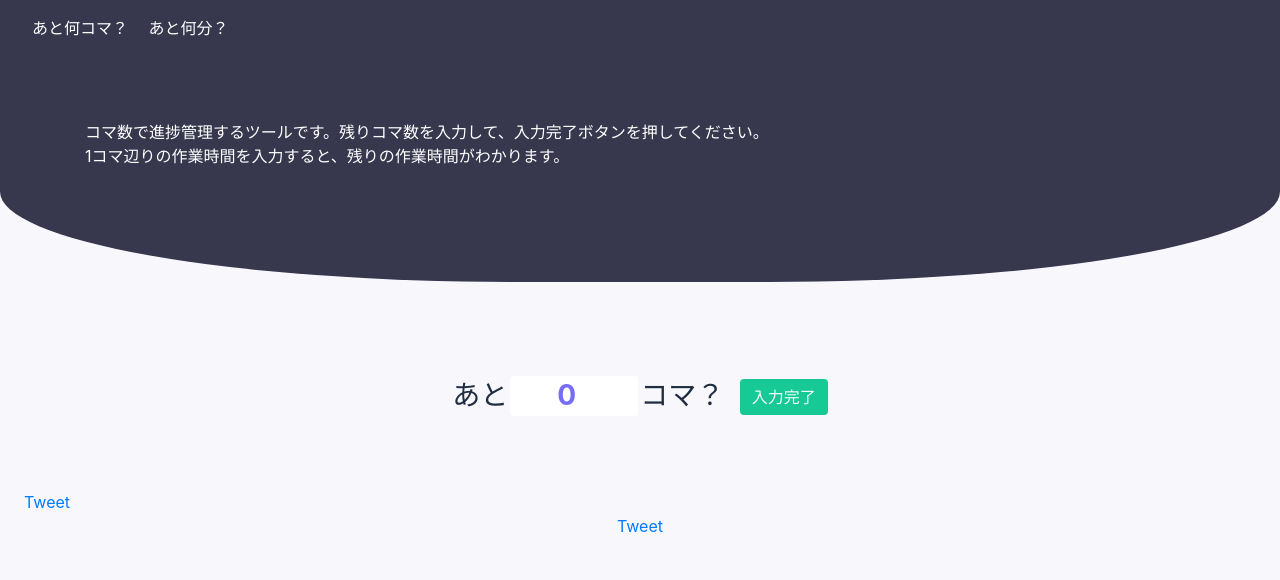
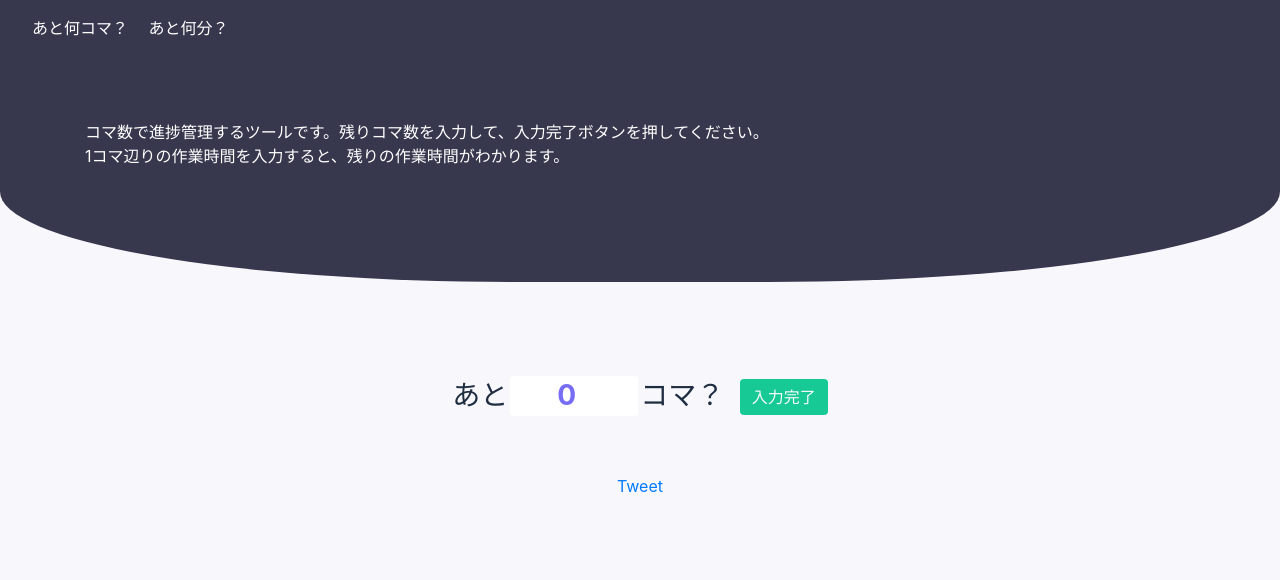
Before and after one commit to mitaru/panels, a plain HTML site: page index.html in a window 1280 px wide. Shown: the top 580 px of the page. Drawn offline with nearby package versions, Linux system fonts and the light colour scheme.

Commit message:
Update index.html

```diff
--- a/index.html
+++ b/index.html
@@ -80,12 +80,6 @@
     </div>
 
     <!-- ツイートボタン -->
-    <div class="contact ml-4 mt-3">
-      <a href="https://twitter.com/share" class="twitter-share-button"
-        data-url="https://mitaru.github.io/superxxxmaker/index.html" data-text="みんなもスーパー喘ぎ声メーカーで遊ぼう！" data-size="large"
-        data-hashtags="スーパー喘ぎ声メーカー">Tweet</a>
-    </div>
-
     <div class="contact text-center">
       <a href="https://twitter.com/share" class="twitter-share-button" data-url="https://mitaru.github.io/panels/"
         data-text="進捗どうですか？あと何コマ？" data-size="large" data-hashtags="あと何コマ">
```
